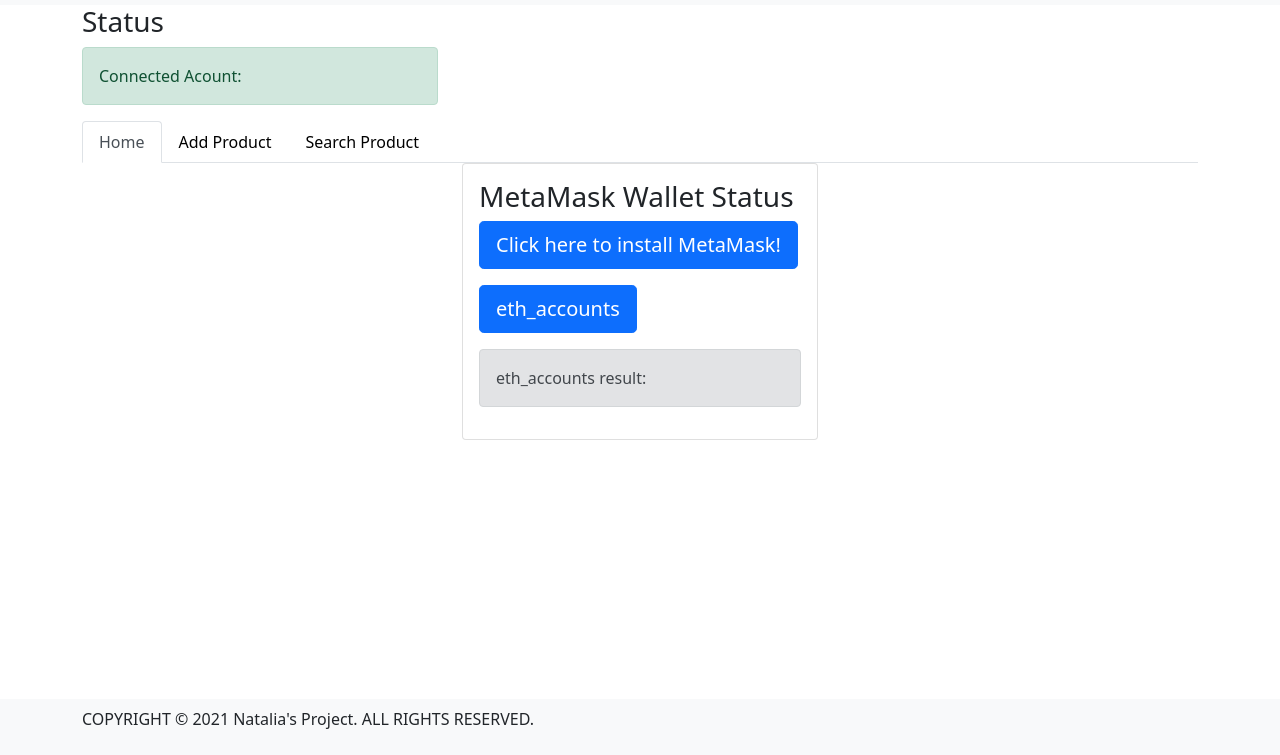
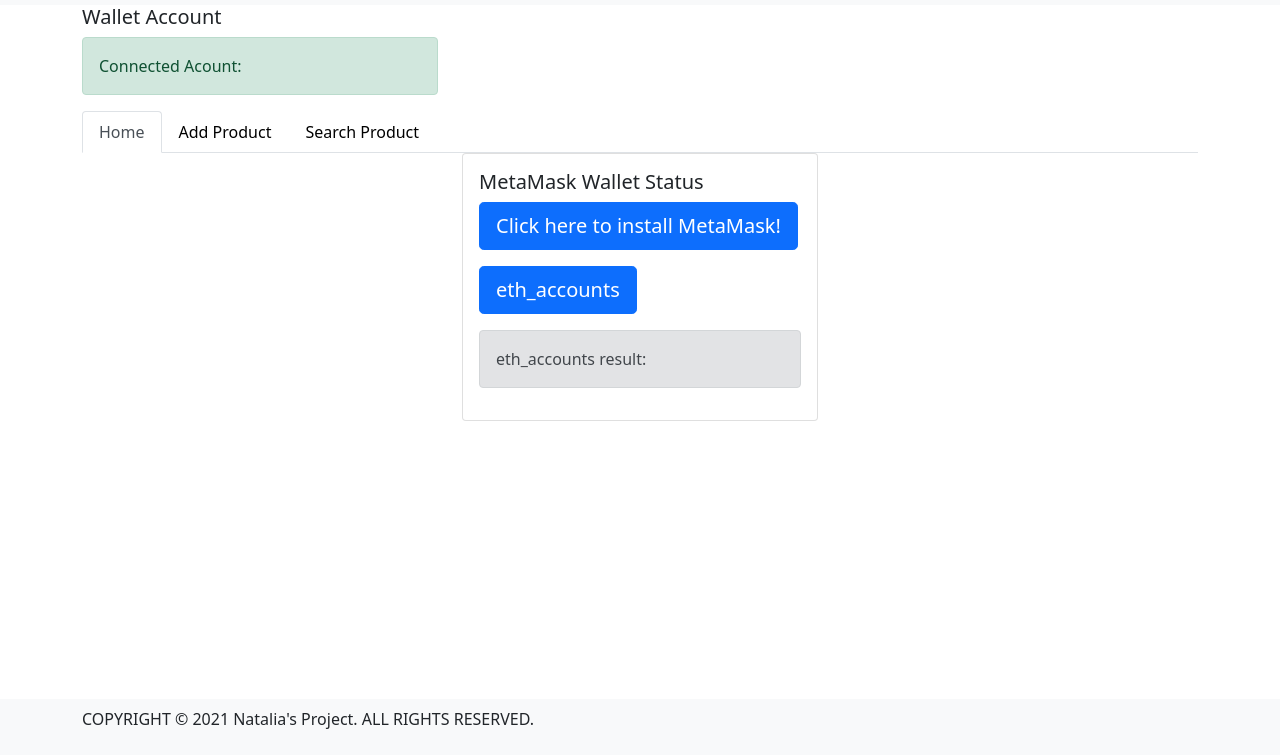
Before and after one commit to GioKel/AllergyDapp, a website built with webpack: page AllergyDapp/index.html in a window 1280 px wide. Shown: the part 45-800 px from the top of the page. Built offline with nearby package versions, Linux system fonts and the light colour scheme.

Commit message:
minor changes

```diff
--- a/AllergyDapp/index.html
+++ b/AllergyDapp/index.html
@@ -21,9 +21,9 @@
 
     		<main role="main" class="container">
     			<section>
-			        <h3 class="card-title">
-			          Status
-			        </h3>
+			        <h5 class="card-title">
+			          Wallet Account
+			        </h5>
 
 			        <div class="row">
 			          <div class="col-xl-4 col-lg-6 col-md-12 col-sm-12 col-12">
@@ -56,9 +56,9 @@
 							    <div class="col-xl-4 col-lg-6 col-md-12 col-sm-12 col-12">
 							      <div class="card">
 							        <div class="card-body">
-							          <h3 class="card-title">
+							          <h5 class="card-title">
 							            MetaMask Wallet Status
-							          </h4>
+							          </h5>
 
 							          <button class="btn btn-primary btn-lg btn-block mb-3" id="connectButton" disabled>
 							            Connect
```
